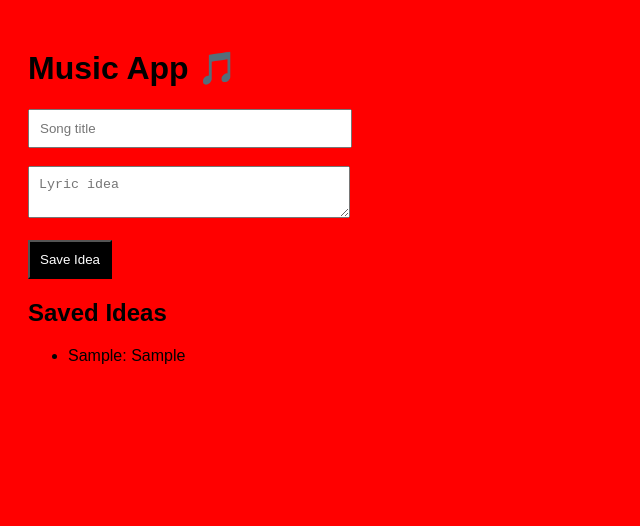
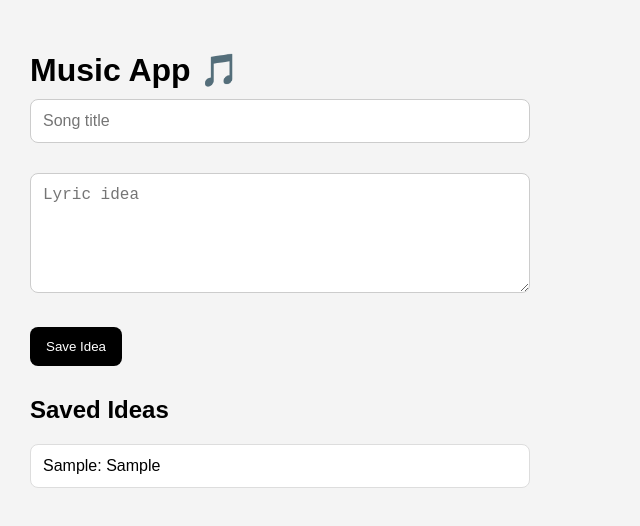
Before and after one commit to tevonberka13-collab/music-app, a plain HTML site: page index.html in a window 1280 px wide. Both pictures are taken after typing "Sample", "Sample" into the empty fields and a click on the button "Save Idea". Shown: the whole page, without its empty margins (0-640 px from the left). Drawn offline with Linux system fonts and the light colour scheme.

Commit message:
Added local storage to save ideas

```diff
--- a/script.js
+++ b/script.js
@@ -1,19 +1,38 @@
+let ideas = JSON.parse(localStorage.getItem("musicIdeas")) || [];
+
+function renderIdeas() {
+  const list = document.getElementById("list");
+  list.innerHTML = "";
+
+  ideas.forEach(function(idea) {
+    const item = document.createElement("li");
+    item.textContent = idea.title + ": " + idea.lyric;
+    list.appendChild(item);
+  });
+}
+
 function saveIdea() {
-  const title = document.getElementById("songTitle").value;
-  const lyric = document.getElementById("lyricIdea").value;
+  const title = document.getElementById("songTitle").value.trim();
+  const lyric = document.getElementById("lyricIdea").value.trim();
 
   if (!title || !lyric) {
     alert("Fill out both fields");
     return;
   }
 
-  const list = document.getElementById("list");
+  const newIdea = {
+    title: title,
+    lyric: lyric
+  };
 
-  const item = document.createElement("li");
-  item.textContent = title + ": " + lyric;
+  ideas.push(newIdea);
 
-  list.appendChild(item);
+  localStorage.setItem("musicIdeas", JSON.stringify(ideas));
 
   document.getElementById("songTitle").value = "";
   document.getElementById("lyricIdea").value = "";
+
+  renderIdeas();
 }
+
+renderIdeas();
--- a/style.css
+++ b/style.css
@@ -1,16 +1,58 @@
 body {
-  font-family: Arial;
-  padding: 20px;
-  background: red;
+  font-family: Arial, sans-serif;
+  padding: 30px;
+  background: #f4f4f4;
+  margin: 0;
 }
 
-input, textarea {
-  width: 300px;
-  padding: 10px;
+h1 {
+  margin-bottom: 10px;
+}
+
+h2 {
+  margin-top: 30px;
+}
+
+input,
+textarea {
+  width: 100%;
+  max-width: 500px;
+  padding: 12px;
+  margin-bottom: 12px;
+  border: 1px solid #ccc;
+  border-radius: 8px;
+  box-sizing: border-box;
+  font-size: 16px;
+}
+
+textarea {
+  min-height: 120px;
+  resize: vertical;
 }
 
 button {
-  padding: 10px;
+  padding: 12px 16px;
   background: black;
   color: white;
+  border: none;
+  border-radius: 8px;
+  cursor: pointer;
 }
+
+button:hover {
+  opacity: 0.9;
+}
+
+ul {
+  list-style: none;
+  padding: 0;
+  max-width: 500px;
+}
+
+li {
+  background: white;
+  padding: 12px;
+  margin-bottom: 10px;
+  border-radius: 8px;
+  border: 1px solid #ddd;
+}
```
